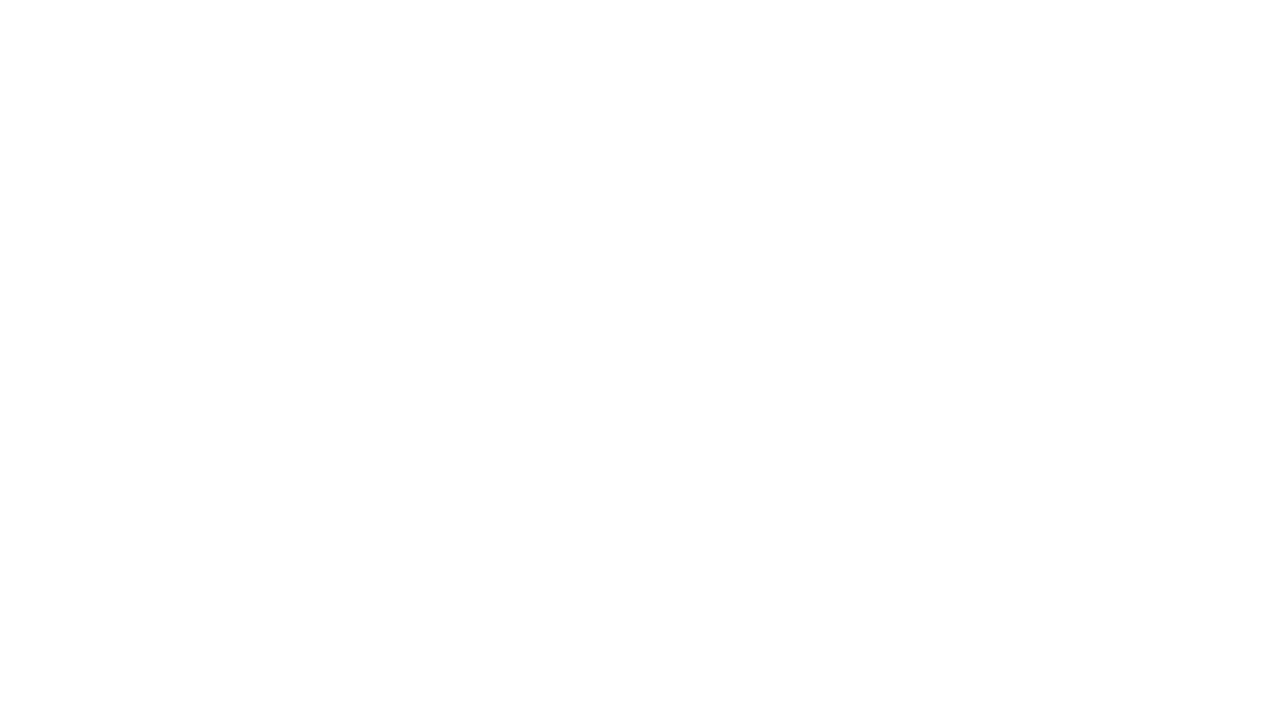
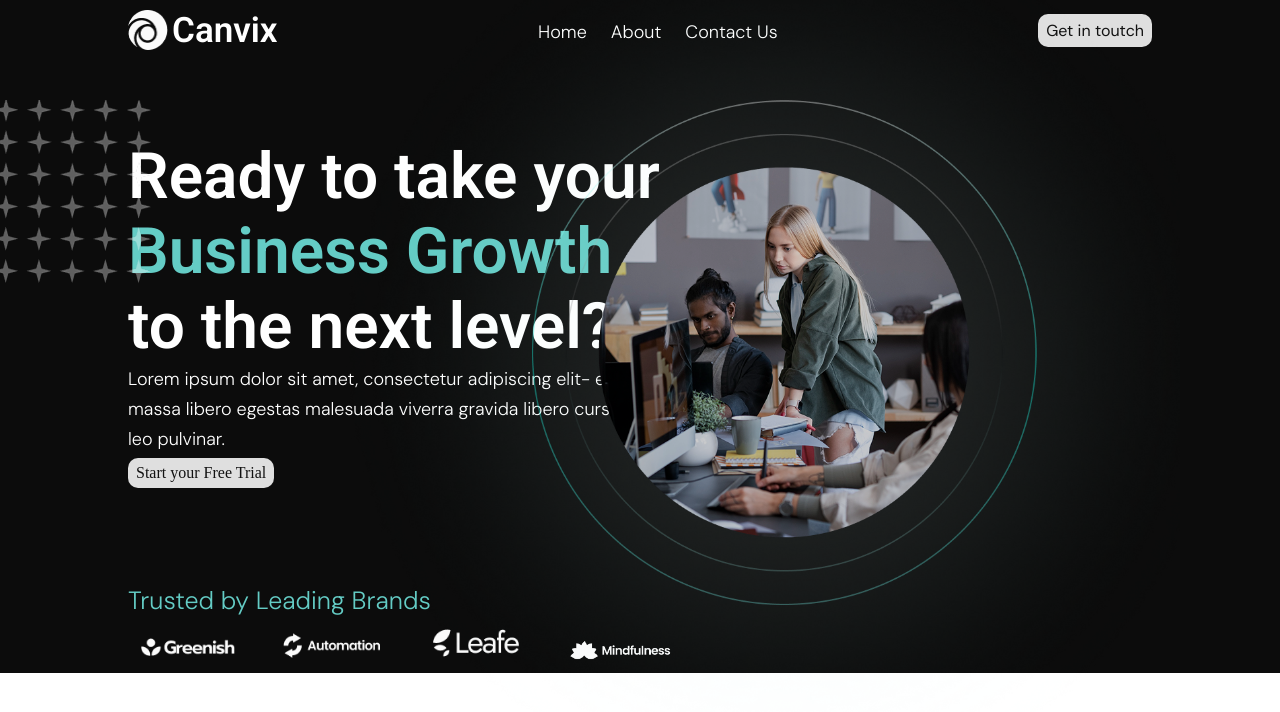
Before and after one commit to dmoprates/AgencyWebsite, a plain HTML site: page index.html in a window 1280 px wide. Drawn offline with Linux system fonts and the light colour scheme.

Commit message:
Feat: Codificação Header e Section Hero

```diff
--- a/css/style.css
+++ b/css/style.css
@@ -56,4 +56,129 @@ p {
     font-size: 16px;
 }
 
+.btn-light {
+    background: var(--cor05);
+    color: var(--cor03);
+    display: inline-block;
+    position: relative;
+    top: 4px;
+    padding: 6px 8px;
+    text-decoration: none;
+    border-radius: 10px;
+    font-size: 16px;
+}
+
 /* ESTILIZAÇÃO GERAL */
+/* === HEADER === */
+header {
+    background-color: var(--cor02);
+}
+
+nav {
+    display: flex;
+    justify-content: space-between;
+    padding-top: 10px;
+}
+
+header div.logo a {
+    text-decoration: none;
+    color: var(--cor04);
+}
+
+header div.logo a img {
+    width: 40px;
+    height: 40px;
+}
+
+header div.logo a h4 {
+    display: inline-block;
+    font-size: 35px;
+    font-weight: 600;
+    position: relative;
+    top: -8px;
+}
+
+header div.menu {
+    position: relative;
+    top: 10px;
+}
+
+header div.menu ul li {
+    display: inline-block;
+}
+
+header div.menu ul li a {
+    text-decoration: none;
+    font-family: var(--font-body);
+    font-size: 18px;
+    font-weight: 300;
+    color: var(--cor04);
+    padding: 0 10px;
+}
+
+header div.btn {
+    font-family: var(--font-body);
+}
+
+/* === HERO === */
+section.hero {
+    background: var(--cor02);
+}
+section div.ornament {
+    position: absolute;
+    top: 100px;
+    height: 192px;
+}
+
+section div.title div.text {
+    color: var(--cor04);
+    width: 550px;
+    padding-top: 80px;
+}
+
+section div.title h2 {
+    font-size: 64px;
+    font-weight: 600;
+}
+
+section div.title h2 span {
+    color: var(--cor01);
+}
+
+section div.title p {
+    font-size: 18px;
+    font-weight: 300;
+    font-family: var(--font-body);
+    line-height: 30px;
+}
+
+section div.title div.destaque {
+    margin-top: 100px;
+}
+
+section div.title div.destaque h5 {
+    color: var(--cor01);
+    font-family: var(--font-body);
+    font-weight: 300;
+    font-size: 25px;
+}
+
+section div.title div.destaque ul {
+    list-style-type: none;
+}
+
+section div.title div.destaque ul li {
+    display: inline-block;
+    margin-right: 20px;
+}
+
+div.destaque ul li img {
+    width: 120px;
+}
+
+section div.image img {
+    position: absolute;
+    max-width: 850px;
+    top: 0px;
+    right: 100px;
+}
--- a/index.html
+++ b/index.html
@@ -17,7 +17,57 @@
 </head>
 
 <body>
+    <header>
+        <div class="container">
+            <nav>
+                <div class="logo">
+                    <a href="#"> <img src="img/logo_header.png" alt=" Logo Canvix">
+                        <h4>Canvix</h4>
+                    </a>
+                </div>
+                <div class="menu">
+                    <ul>
+                        <li><a href="#">Home</a></li>
+                        <li><a href="#">About</a></li>
+                        <li><a href="#">Contact Us</a></li>
+                    </ul>
+                </div>
+                <div class="btn">
+                    <a class="btn-light" href="#">Get in toutch</a>
+                </div>
+            </nav>
+        </div><!--container-->
+    </header>
 
+    <section class="hero">
+        <div class="ornament"><img src="img/Ornament 26 1.png" alt=""></div>
+        <div class="container">
+            <div class="title">
+                <div class="text">
+                    <h2>Ready to take your <span>Business Growth</span> to the next level?</h2>
+                    <p>Lorem ipsum dolor sit amet, consectetur adipiscing elit- et ut massa libero egestas malesuada
+                        viverra gravida libero cursus nulla leo pulvinar.</p>
+                    <div class="btn"><a href="#" class="btn-light">Start your Free Trial</a></div>
+                </div>
+                <div class="destaque">
+                    <h5>Trusted by Leading Brands</h5>
+                    <ul>
+                        <li><img src="img/client-01.png" alt=""></li>
+                        <li><img src="img/client-02.png" alt=""></li>
+                        <li><img src="img/client-03.png" alt=""></li>
+                        <li><img src="img/client-04.png" alt=""></li>
+                    </ul>
+                </div>
+            </div><!--title-->
+            <div class="image"><img src="img/destaque.png" alt=""></div>
+        </div><!--container-->
+    </section><!--hero-->
+
+    <section class="services">
+        <div class="container">
+
+        </div><!--container-->
+    </section><!--services-->
 </body>
 
 </html>
```
Also changed, not shown: img/Ornament 26 1.png (added), img/client-01.png (added), img/client-02.png (added), img/client-03.png (added), img/client-04.png (added), img/destaque.png (added).
